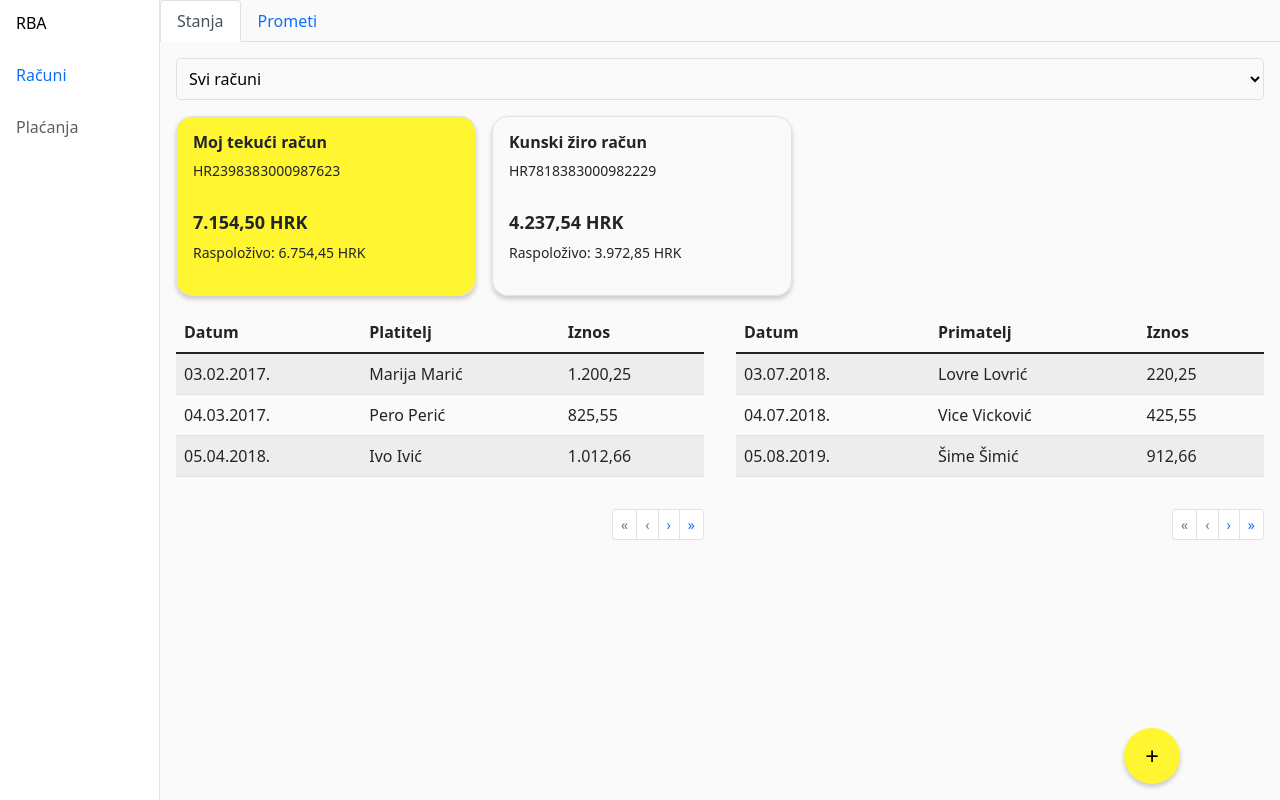
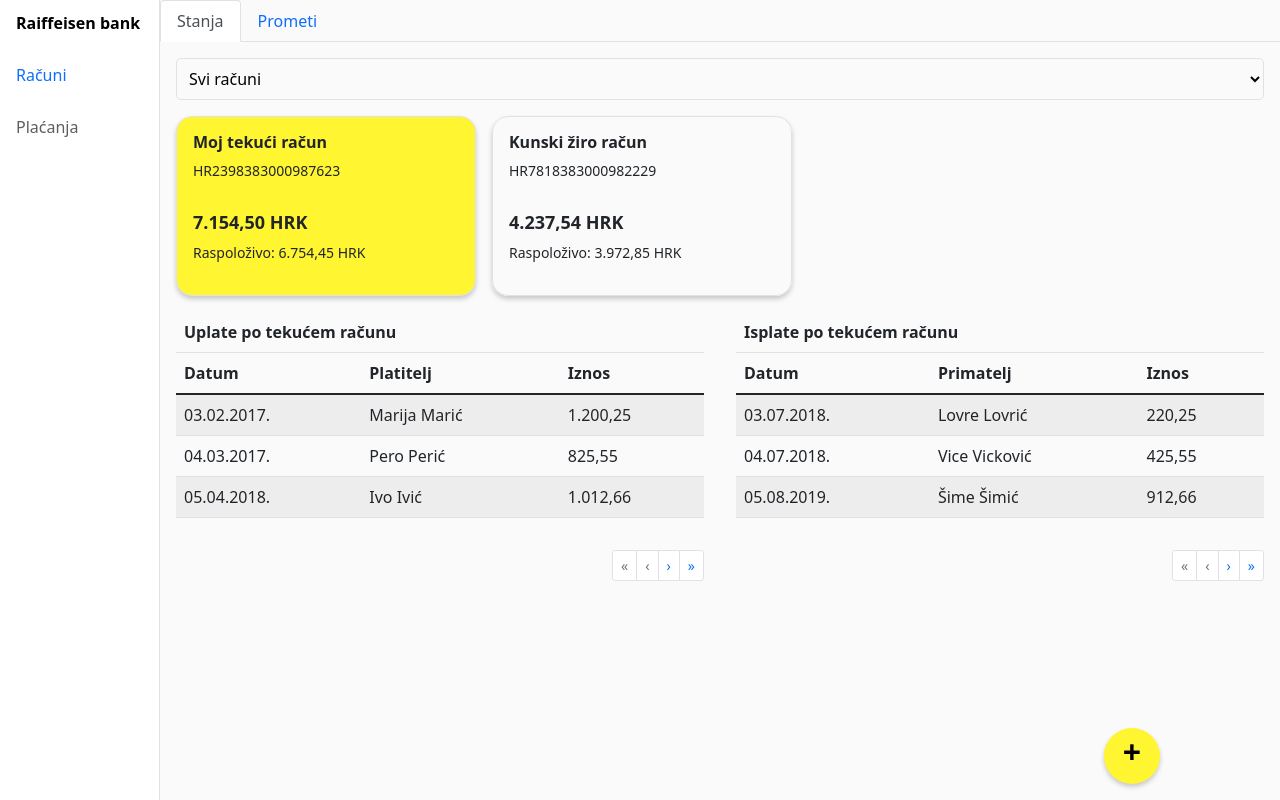
Before and after one commit to unizdmate/rba-test, a React (Create React App) app: page / in a window 1280 px wide. Built offline with nearby package versions, Linux system fonts and the light colour scheme.

Commit message:
Styles, cleanup, refactor

```diff
--- a/src/Components/Card/index.js
+++ b/src/Components/Card/index.js
@@ -1,6 +1,6 @@
 import React from "react";
 import { formatNumber } from "../../Utils";
-import "./CardStyles.css";
+import "./cardStyles.css";
 
 const Card = ({
   accountType,
--- a/src/Components/DateTimeInputField/index.js
+++ b/src/Components/DateTimeInputField/index.js
@@ -18,7 +18,8 @@ export const DateTimeInputField = ({
       <Bootstrap.FormGroup style={{ display: "flex", flexDirection: "column" }}>
         {label && (
           <Bootstrap.FormLabel>
-            {label} {mandatory && <span className="required">*</span>}
+            {label}
+            {mandatory && <span className="required">*</span>}
           </Bootstrap.FormLabel>
         )}
         <DatePicker
--- a/src/Components/DropDownSelect/dropDownSelectStyles.css
+++ b/src/Components/DropDownSelect/dropDownSelectStyles.css
@@ -8,4 +8,5 @@
   border: 1px solid #dee2e6;
   border-radius: 5px;
   padding: 8px;
+  outline: none;
 }
--- a/src/Components/FAB/fabStyles.css
+++ b/src/Components/FAB/fabStyles.css
@@ -1,7 +1,7 @@
 .fab-main {
   position: fixed;
   bottom: 16px;
-  right: 100px;
+  right: 120px;
   z-index: 1;
   width: 56px;
   height: 56px;
@@ -11,8 +11,10 @@
   box-shadow: 0 3px 5px rgba(0, 0, 0, 0.2);
   text-align: center;
   color: #000000;
-  font-size: 24px;
-  line-height: 56px;
+  font-size: 32px;
   cursor: pointer;
-  transition: all 0.3s ease-in-out;
+  font-weight: bold;
+  /* display: flex;
+  justify-content: center;
+  align-items: center; */
 }
--- a/src/Components/FAB/index.js
+++ b/src/Components/FAB/index.js
@@ -4,7 +4,7 @@ import "./fabStyles.css";
 const FAB = ({ onClick }) => {
   return (
     <div className="fab-main" onClick={() => onClick()}>
-      +
+      <span>+</span>
     </div>
   );
 };
--- a/src/Components/InputField/index.js
+++ b/src/Components/InputField/index.js
@@ -16,7 +16,8 @@ export const InputField = ({
       <Bootstrap.FormGroup>
         {label && (
           <Bootstrap.FormLabel>
-            {label} {mandatory && <span className="required">*</span>}
+            {label}
+            {mandatory && <span className="required">*</span>}
           </Bootstrap.FormLabel>
         )}
         <Bootstrap.FormControl
--- a/src/Components/NumericInputField/index.js
+++ b/src/Components/NumericInputField/index.js
@@ -16,7 +16,8 @@ export const NumericInputField = ({
       <Bootstrap.FormGroup>
         {label && (
           <Bootstrap.FormLabel>
-            {label} {mandatory && <span className="required">*</span>}
+            {label}
+            {mandatory && <span className="required">*</span>}
           </Bootstrap.FormLabel>
         )}
 
--- a/src/Components/PaymentModal/index.js
+++ b/src/Components/PaymentModal/index.js
@@ -59,7 +59,7 @@ const PaymentModal = ({ show, onHide }) => {
           handleSubmit(values);
         }}
       >
-        {({ values }) => (
+        {() => (
           <Form>
             <Modal.Body>
               <Container fluid>
@@ -139,7 +139,7 @@ const PaymentModal = ({ show, onHide }) => {
           handleSubmit(values);
         }}
       >
-        {({ values }) => (
+        {() => (
           <Form>
             <Modal.Body>
               <Container fluid>
--- a/src/Components/Sidebar/index.js
+++ b/src/Components/Sidebar/index.js
@@ -9,7 +9,7 @@ const Sidebar = () => {
   return (
     <div className="sidebar">
       <div>
-        <p className="sidebar-logo">RBA</p>
+        <p className="sidebar-logo">Raiffeisen bank</p>
       </div>
       <div onClick={() => dispatch(setSelectedNavItem("accounts"))}>
         <p
--- a/src/Components/Sidebar/sidebarStyles.css
+++ b/src/Components/Sidebar/sidebarStyles.css
@@ -35,6 +35,7 @@
   color: #000000;
   display: block;
   pointer-events: none;
+  font-weight: bold;
 }
 
 .sidebar-item:hover {
--- a/src/Pages/Accounts/Balance/index.js
+++ b/src/Pages/Accounts/Balance/index.js
@@ -65,6 +65,9 @@ const Balance = () => {
 
   const incomingPaymentsColumns = [
     {
+      Header: "Uplate po tekućem računu",
+      columns: [
+        {
           Header: "Datum",
           accessor: "date",
           Cell: (props) => {
@@ -84,9 +87,14 @@ const Balance = () => {
             return formatNumber(Number(props.value));
           },
         },
+      ],
+    },
   ];
 
   const outgoingPaymentsColumns = [
+    {
+      Header: "Isplate po tekućem računu",
+      columns: [
         {
           Header: "Datum",
           accessor: "date",
@@ -106,6 +114,8 @@ const Balance = () => {
           Cell: (props) => {
             return formatNumber(Number(props.value));
           },
+        },
+      ],
     },
   ];
 
--- a/src/Store/store.js
+++ b/src/Store/store.js
@@ -14,7 +14,7 @@ import localStorage from "redux-persist/es/storage";
 import { rootReducer } from "./reducer";
 
 const persistReducerConfiguration = {
-  key: "root",
+  key: "rba-test",
   version: 1,
   storage: localStorage,
   whitelist: ["checkingAccount"],
```
Lines whose indentation alone changed are shown as unchanged.
